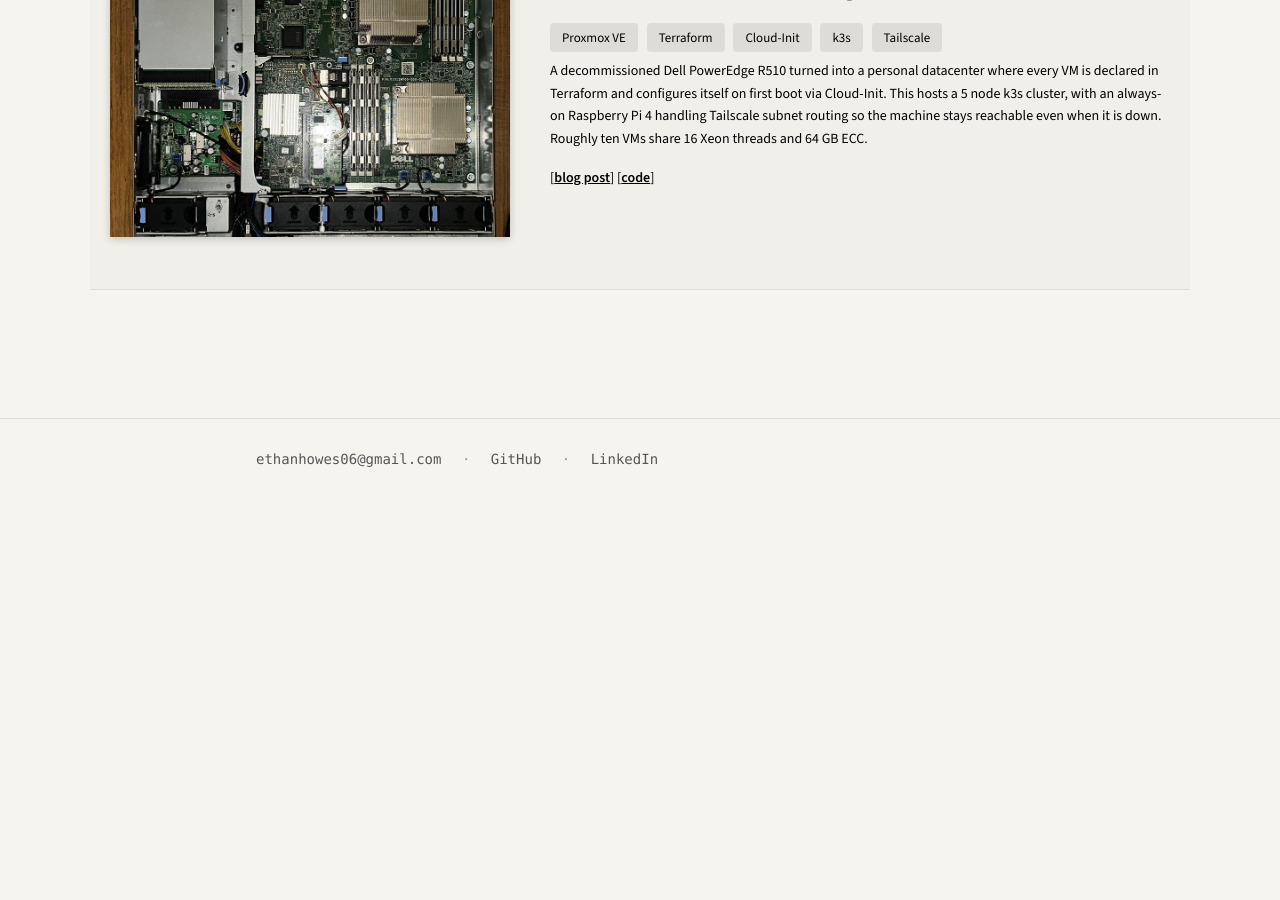
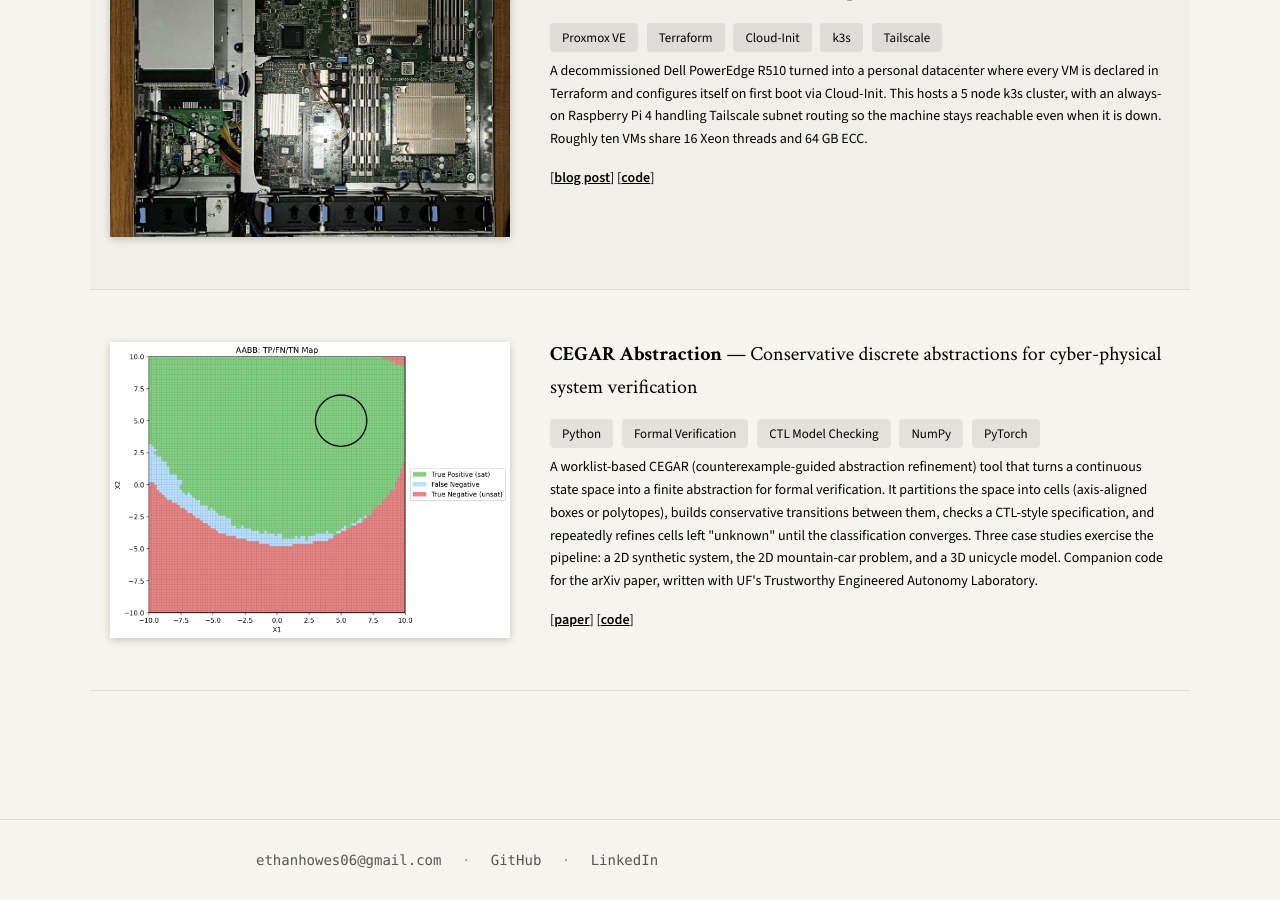
Before and after one commit to ethan-howes/ethan-howes.github.io, a Jekyll site: the page built from projects.md, in a window 1280 px wide and 900 px high, scrolled down 616 px. Built offline with Jekyll 4.4.1, drawn with Linux system fonts in a browser that asks for light colours; before the commit the page ends 1115 px from its top, so only the background shows below that.

Commit message:
content: added CEGAR research

```diff
--- a/projects.md
+++ b/projects.md
@@ -67,5 +67,35 @@ wide: true
         </div>
       </td>
     </tr>
+    <tr>
+      <td class="project-image-cell">
+        <img src="{{ '/images/cegar-abstraction.png' | relative_url }}" alt="True-positive / false-negative / true-negative map over the (X1, X2) state space for the axis-aligned bounding-box abstraction" class="project-image" onerror="this.style.display='none'">
+      </td>
+      <td class="project-content-cell">
+        <p class="project-title"><strong>CEGAR Abstraction</strong> — Conservative discrete abstractions for cyber-physical system verification</p>
+        <div class="skills">
+          <span class="skill">Python</span>
+          <span class="skill">Formal Verification</span>
+          <span class="skill">CTL Model Checking</span>
+          <span class="skill">NumPy</span>
+          <span class="skill">PyTorch</span>
+        </div>
+        <p>
+          A worklist-based CEGAR (counterexample-guided abstraction refinement) tool
+          that turns a continuous state space into a finite abstraction for formal
+          verification. It partitions the space into cells (axis-aligned boxes or
+          polytopes), builds conservative transitions between them, checks a CTL-style
+          specification, and repeatedly refines cells left "unknown" until the
+          classification converges. Three case studies exercise the pipeline: a 2D
+          synthetic system, the 2D mountain-car problem, and a 3D unicycle model.
+          Companion code for the arXiv paper, written with UF's Trustworthy Engineered
+          Autonomy Laboratory.
+        </p>
+        <div class="project-links">
+          [<a href="https://arxiv.org/abs/2608.10254">paper</a>]
+          [<a href="https://github.com/{{ site.github_username }}/cegar-abstraction-tutorial">code</a>]
+        </div>
+      </td>
+    </tr>
   </tbody>
 </table>
```
Also changed, not shown: index.md (+1 -0 lines), images/cegar-abstraction.png (added).
